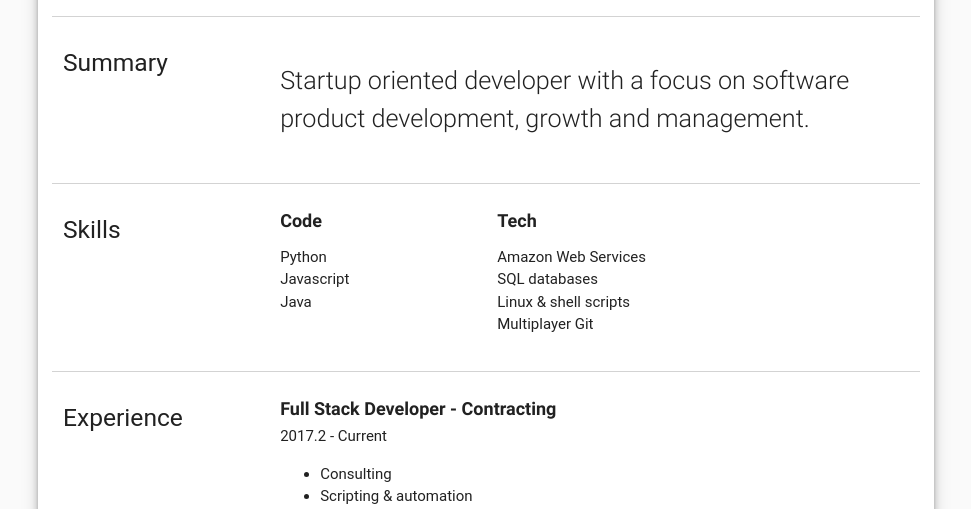
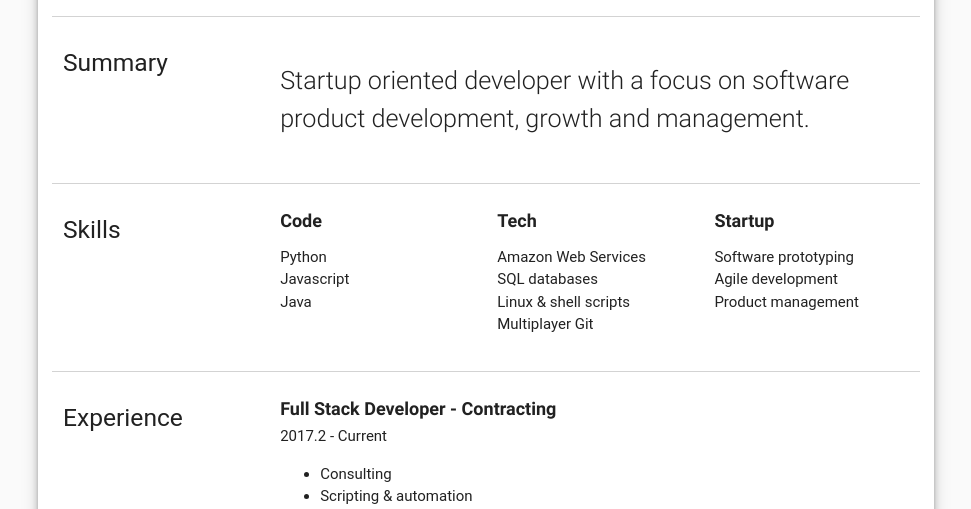
Before and after one commit to s4291158/portfolio, a Django app: template templates/resume.html in a window 1280 px wide. Shown: the part 347-856 px from the top of the page, without its empty margins (154-1125 px from the left). Run offline with Django 3.2, Linux system fonts and the light colour scheme; the template is opened without the code that fills it, so the values that code supplies are empty; some libraries are stand-ins or nearby versions; some web fonts are replaced.

Commit message:
added startup skills

```diff
--- a/templates/resume.html
+++ b/templates/resume.html
@@ -84,6 +84,15 @@
           <li>SQL databases</li>
           <li>Linux & shell scripts</li>
           <li>Multiplayer Git</li>
+        </ul>
+      </div>
+
+      <div class="col m3 s12">
+        <h6 class="section-title">Startup</h6>
+        <ul>
+          <li>Software prototyping</li>
+          <li>Agile development</li>
+          <li>Product management</li>
         </ul>
       </div>
     </div>
```
